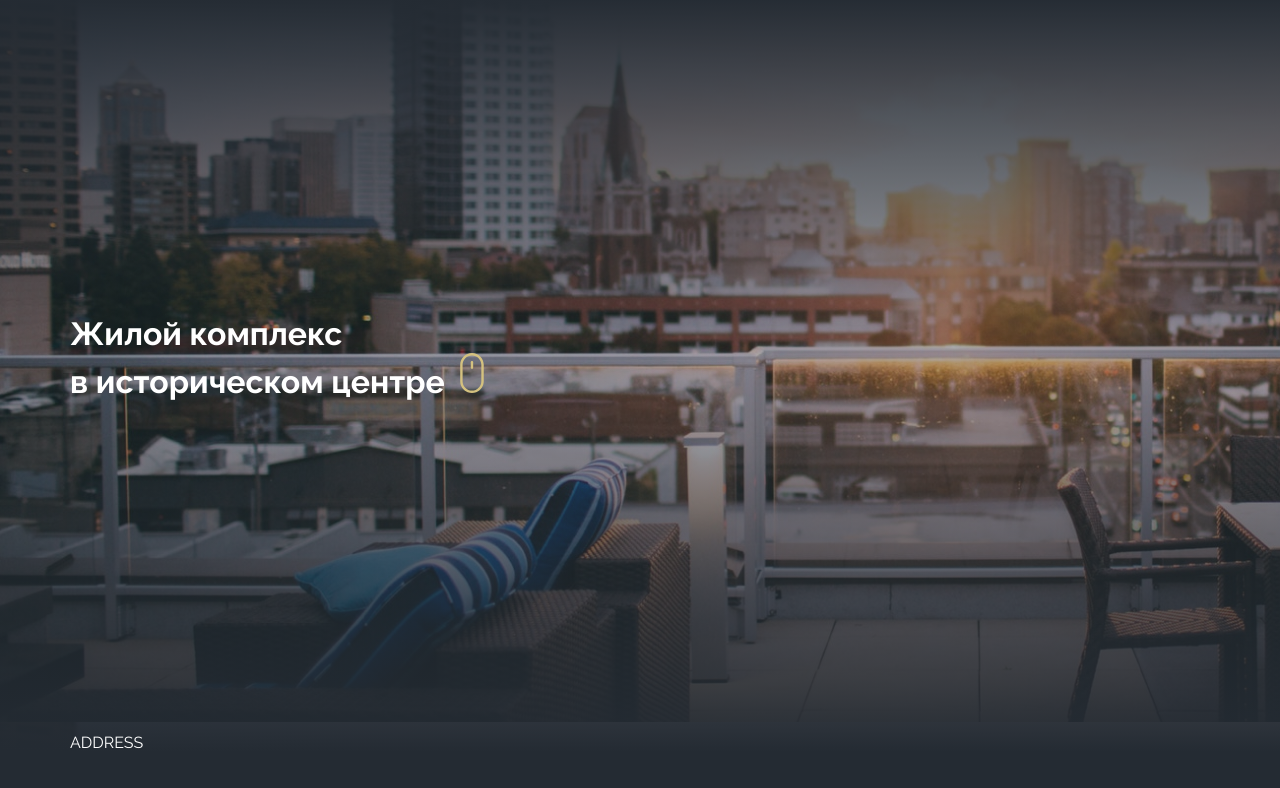
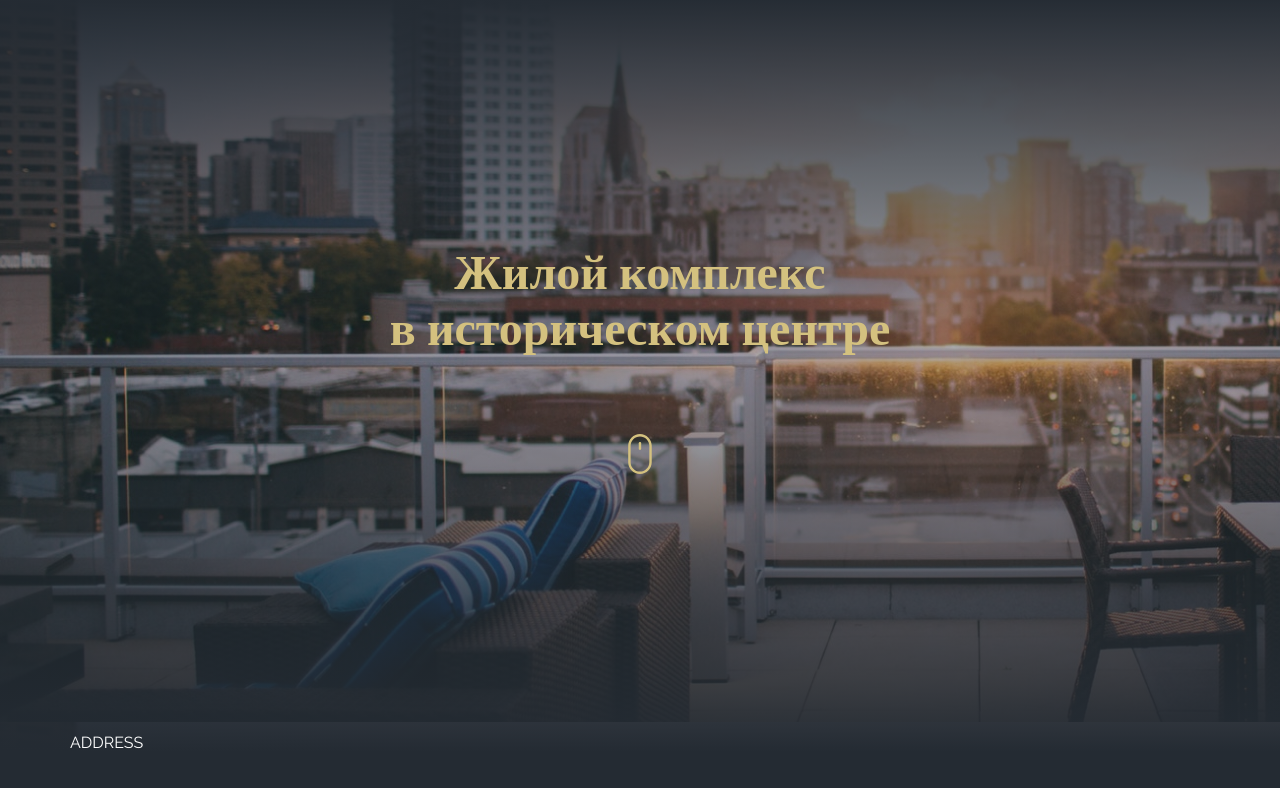
Before and after one commit to Zewolo/lofthouse, a website built with Vite: page index.html in a window 1280 px wide. Shown: the part 118-906 px from the top of the page. Built offline with nearby package versions, Linux system fonts and the light colour scheme.

Commit message:
style title

```diff
--- a/src/scss/blocks/header.scss
+++ b/src/scss/blocks/header.scss
@@ -22,3 +22,20 @@
 	justify-content: space-between;
 	align-items: center;
 }
+
+.header__title {
+	position: relative;
+	text-align: center;
+	font-size: 48px;
+	font-family: $font-accent;
+	color: $accent;
+	font-weight: 700;
+	padding-bottom: 121px;
+}
+
+.header__title-icon {
+	position: absolute;
+	bottom: 0;
+	left: 50%;
+	transform: translate(-50%, 0%);
+}
```
